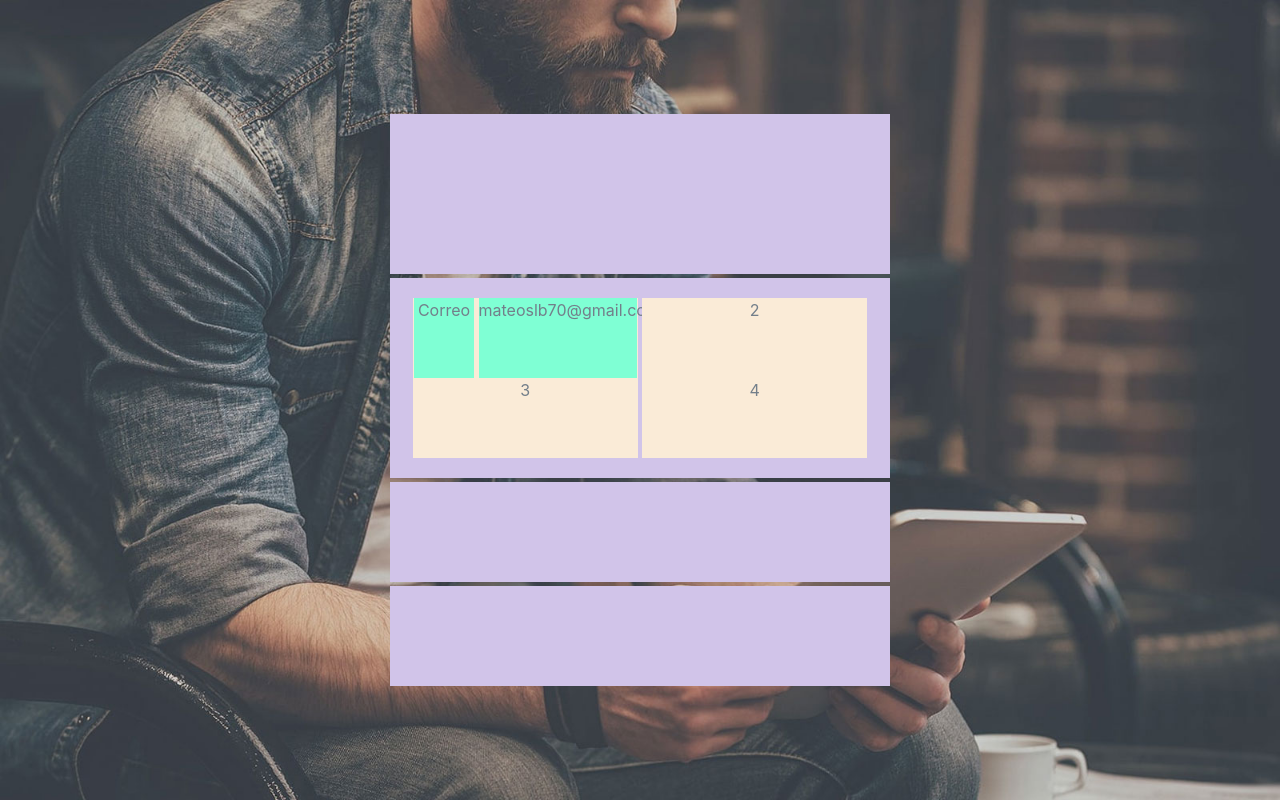
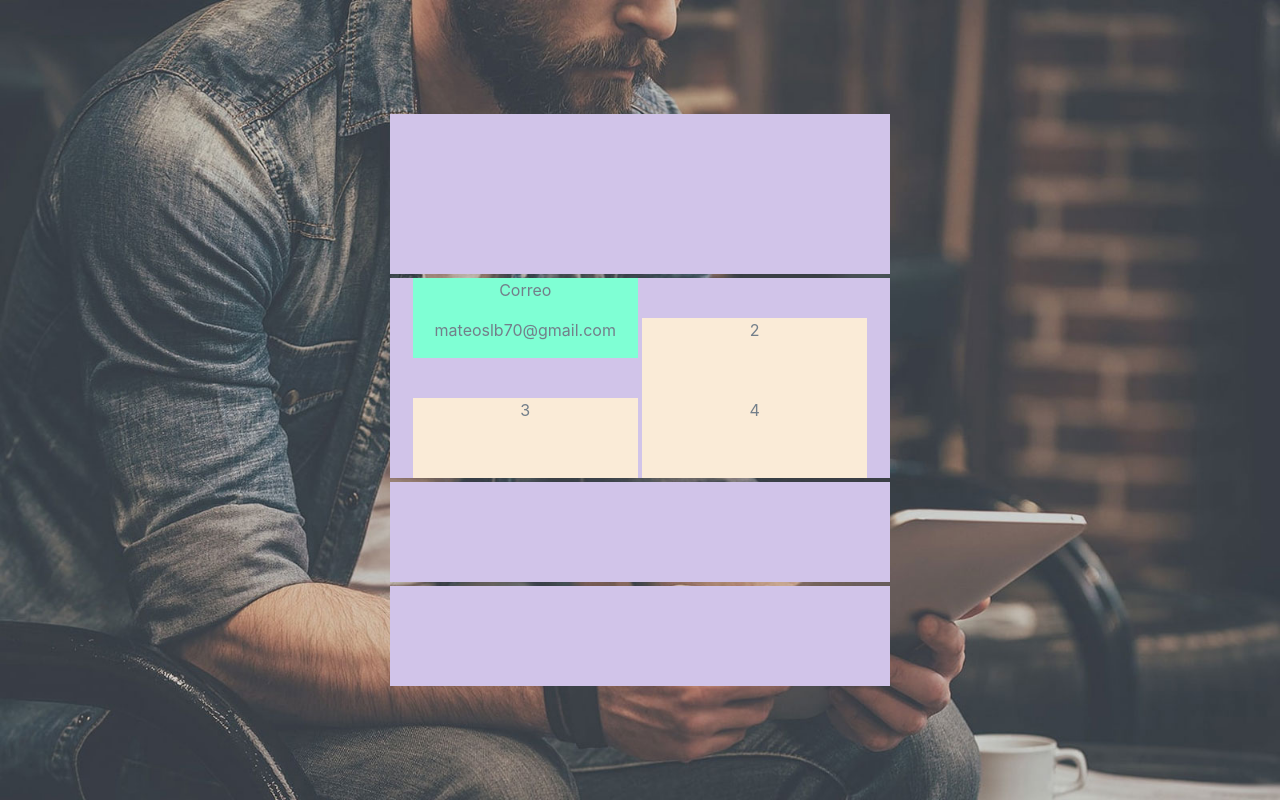
Before and after one commit to matsl92/Ballot_shop, a Django app: page /inputs/ in a window 1280 px wide. Run offline with Django 4.2, Linux system fonts and the light colour scheme; some libraries are stand-ins or nearby versions.

Commit message:
Before messing up

```diff
--- a/static/css/inputs.css
+++ b/static/css/inputs.css
@@ -300,16 +300,16 @@ form {
 
 .field-name {
   background-color: aquamarine;
-  display: inline-block;
-  height: 10vh;
-  width: 9vw;
+  display: block;
+  height: 5vh;
+  width: 30vw;
 }
 
 .field-value {
   background-color: aquamarine;
-  display: inline-block;
-  height: 12vh;
-  width: 19vw;
+  display: block;
+  height: 5vh;
+  width: 30vw;
 }
 
 @media (max-width: 600px) {
@@ -319,11 +319,13 @@ form {
   }
 
   .field-name {
+    display: inline-block;
     height: 5vh;
     width: 13vw;
   }
 
   .field-value {
+    display: inline-block;
     height: 5vh;
     width: 45vw;
   }
@@ -336,11 +338,13 @@ form {
   }
 
   .field-name {
-    max-width: 60px;
+    max-width: 225px;
+    /* height: 11vh; */
   }
 
   .field-value {
-    max-width: 158px;
+    max-width: 225px;
+    /* height: 11vh; */
   }
 }
 
```
